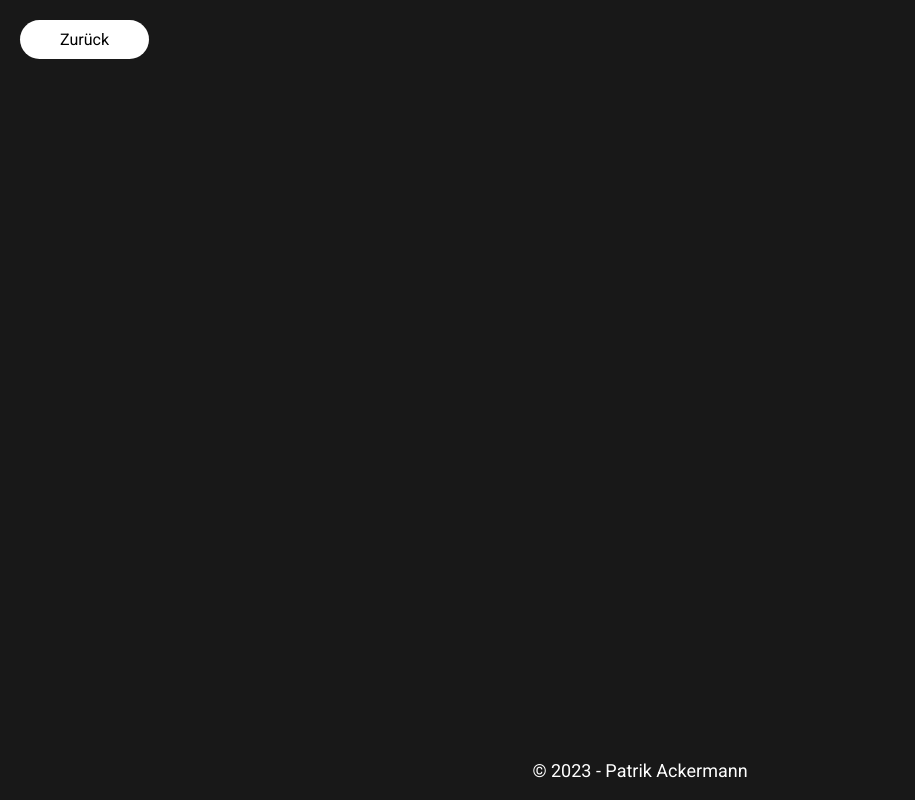
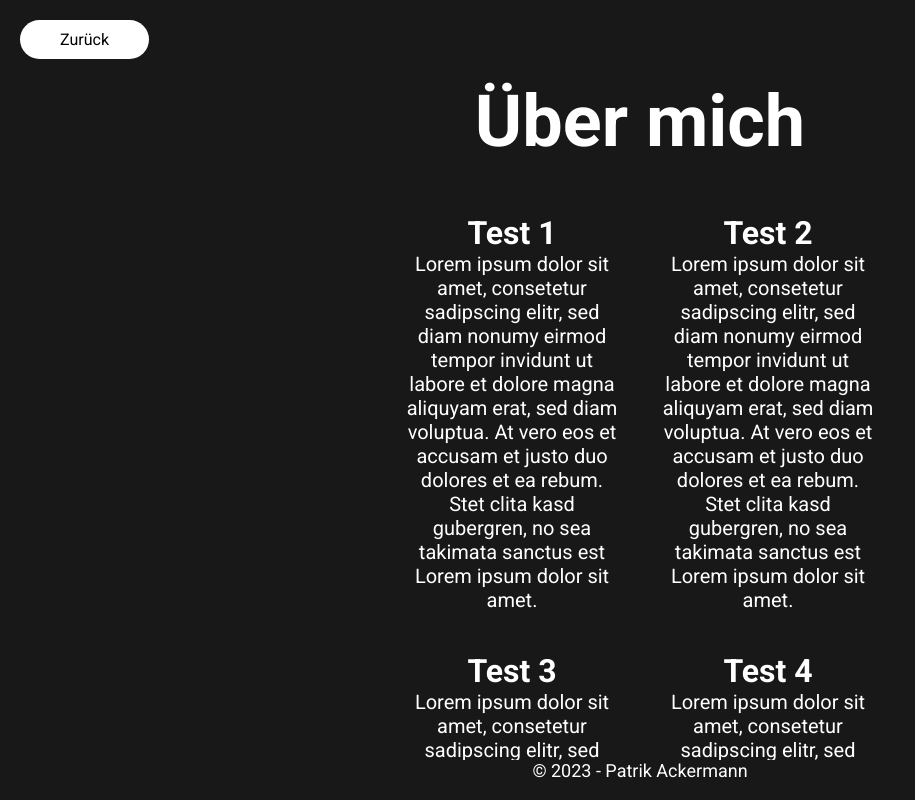
Before and after one commit to PatrikAckermann/Portfolio, a React (Create React App) app: page /about in a window 1280 px wide. Shown: the whole page, without its empty margins (0-915 px from the left). Built offline with nearby package versions, Linux system fonts and the light colour scheme.

Commit message:
Added about me page

```diff
--- a/src/CSS/AboutMe.css
+++ b/src/CSS/AboutMe.css
@@ -0,0 +1,54 @@
+.AboutFlex {
+    display: flex;
+    flex-direction: row;
+}
+
+.AboutTitle {
+    text-align: center;
+    font-size: 72px;
+}
+
+.CardTitle {
+    font-size: 32px;
+}
+
+.CardText {
+    font-size: 20px;
+}
+
+.AboutFlexLeft {
+    flex-grow: 1;
+    display: grid;
+    grid-template-columns: repeat(2, 20vw);
+    text-align: center;
+    justify-content: center;
+    margin: 30px;
+    margin-bottom: auto;
+}
+
+.Card {
+    margin: 10px;
+    border-radius: 20px;
+    padding: 10px;
+    user-select: none;
+    transition-duration: 0.2s;
+    transition-timing-function: cubic-bezier(0,.87,1,.13) ease-in-out;
+}
+
+.SelectedCard {
+    background-color: rgba(255, 255, 255, 0.2);
+}
+
+.CardImgs:hover {
+    border-radius: 20px;
+    background-color: rgba(255, 255, 255, 0.4);
+}
+
+.CardImgs > * {
+    background-color:transparent;
+}
+
+.AboutFlexRight {
+    transition-duration: 0.5s;
+    transition-timing-function: cubic-bezier(0,.87,1,.13) ease-in-out;
+}
--- /dev/null
+++ b/src/CSS/Imgs.css
@@ -0,0 +1,38 @@
+.Imgs {
+    display: flex;
+    flex-direction: row;
+}
+
+.Imgs > button {
+    padding: 0;
+    width: 40px;
+    height: 40px;
+    align-self: center;
+    transition-duration: 0.3s;
+    transition-timing-function: cubic-bezier(0,.87,1,.13) ease-in-out;
+}
+
+.ImgsContainer {
+    width: calc(50vw - 100px);
+    display: flex;
+    flex-direction: row;
+    overflow-x: hidden;
+    overflow-y: hidden;
+    scroll-snap-type: x mandatory;
+}
+
+.ImgContainer {
+    min-width: calc(50vw - 100px);
+    min-height: calc(100vh - 220px);
+    scroll-snap-align: start;
+    display: flex;
+    justify-content: center;
+    align-items: center;
+}
+
+.ImgContainer > img, .ImgContainer > video {
+    max-width: calc(50vw - 120px);
+    max-height: calc(100vh - 240px);
+    margin: 20px;
+    border-radius: 20px;
+}
--- a/src/CSS/Project.css
+++ b/src/CSS/Project.css
@@ -57,41 +57,3 @@
 .ProjectButtonsDiv > #button1 {
     margin-right: 10px;
 }
-
-.ProjectFlexRight {
-    width: 50vw;
-    display: flex;
-    flex-direction: row;
-}
-
-.ProjectFlexRight > button {
-    padding: 0;
-    width: 40px;
-    height: 40px;
-    align-self: center;
-}
-
-.ProjectImgsContainer {
-    width: calc(50vw - 100px);
-    display: flex;
-    flex-direction: row;
-    overflow-x: hidden;
-    overflow-y: hidden;
-    scroll-snap-type: x mandatory;
-}
-
-.ProjectImgContainer {
-    min-width: calc(50vw - 100px);
-    min-height: calc(100vh - 220px);
-    scroll-snap-align: start;
-    display: flex;
-    justify-content: center;
-    align-items: center;
-}
-
-.ProjectImgContainer > img, .ProjectImgContainer > video {
-    max-width: calc(50vw - 120px);
-    max-height: calc(100vh - 240px);
-    margin: 20px;
-    border-radius: 20px;
-}
--- a/src/Components/AboutMe.jsx
+++ b/src/Components/AboutMe.jsx
@@ -1,9 +1,64 @@
 import "../CSS/AboutMe.css"
 import { useOutletContext } from "react-router-dom"
+import React from "react"
+import Imgs from "./Imgs.jsx"
 
 export default function AboutMe(props) {
     var context = useOutletContext()
-    return (<div className="AboutMe">
+    var cards = []
+    var [imgs, setImgs] = React.useState([])
+    var [imgsHidden, setImgsHidden] = React.useState(true)
+    var [selectedCard, setSelectedCard] = React.useState(-1);
+
+    var cardId = -1
+    if (context.data !== undefined) {
+        cards = context.data.about.map(x => {
+            cardId += 1
+            return <Card key={cardId} id={cardId} selectedCard={selectedCard} title={x.name} text={x.text} imgs={x.imgs} setImgs={switchImgs}/>
+        })
+    }
+
+    function switchImgs(newImgs, cardId) {
+        if (imgs === newImgs) {
+            setImgsHidden(true)
+            setSelectedCard(-1)
+            setTimeout(() => setImgs([]), 500)
+        } else {
+            setSelectedCard(cardId)
+            setImgsHidden(false)
+            setImgs(newImgs)
+        }
+    }
+
+    return (<div className="AboutMe LayoutElement">
         <button onClick={() => context.scrollToArea("")} className="BackButton">Zurück</button>
+        <h1 className="AboutTitle">Über mich</h1>
+        <div className="AboutFlex">
+            <div className="AboutFlexLeft">
+                {cards}
+            </div>
+            <div className="AboutFlexRight" style={imgsHidden === false && imgs.length > 0 ? {width: "50vw"} : {width: "0vw"}}>
+                <Imgs imgs={imgs}/>
+            </div>
+        </div>
     </div>)
 }
+
+function Card(props) {
+    var cardClass = "Card"
+    if (props.imgs.length > 0) {
+        cardClass += " CardImgs"
+    }
+    if (props.id === props.selectedCard) {
+        cardClass += " SelectedCard"
+    }
+
+    function nothing() {}
+
+    return (
+        <div className={cardClass} onClick={() => props.imgs.length > 0 ? props.setImgs(props.imgs, props.id) : nothing()}>
+            <h2 className="CardTitle">{props.title}</h2>
+            <p className="CardText">{props.text}</p>
+        </div>
+    )
+}
--- a/src/Components/App.jsx
+++ b/src/Components/App.jsx
@@ -17,9 +17,7 @@ var router = createBrowserRouter(createRoutesFromElements(
         <Route path="languages" element={<Language/>}>
             <Route path=":language"/>
         </Route>
-        <Route path="about" element={<AboutMe/>}>
-            <Route path=":topic"/>
-        </Route>
+        <Route path="about" element={<AboutMe/>}/>
         <Route path="contact" element={<Contact/>}/>
     </Route>
 ))
--- /dev/null
+++ b/src/Components/Imgs.jsx
@@ -0,0 +1,48 @@
+import "../CSS/Imgs.css"
+
+export default function Imgs(props) {
+    var images = []
+    var currentImg = 0
+
+    if (props.imgs !== undefined) {
+        images = props.imgs.map(img => {
+            var image = img.startsWith("http") ? img : require("./" + img)
+            if (img.endsWith("mp4")) {
+                return <div className="ImgContainer" key={img}><video loop autoPlay src={image} alt="Bild konnte nicht geladen werden."/></div>
+            }
+            return <div className="ImgContainer" key={img}><img src={image} alt="Bild konnte nicht geladen werden."/></div>
+        })
+    }
+
+    function scrollImagesLeft() {
+        var divs = document.getElementsByClassName("ImgsContainer")
+        currentImg -= 1
+        if (currentImg < 0) {currentImg = images.length - 1}
+        for(var key in divs) {
+            if (["0", "1", "2", "3", "4", "5", "6"].includes(key)) {
+                divs[key].scrollTo({left: divs[key].offsetWidth * currentImg, behavior: "smooth"})
+            }
+        }
+    }
+
+    function scrollImagesRight() {
+        var divs = document.getElementsByClassName("ImgsContainer")
+        currentImg += 1
+        if (currentImg >= images.length) {currentImg = 0}
+        for(var key in divs) {
+            if (["0", "1", "2", "3", "4", "5", "6"].includes(key)) {
+                divs[key].scrollTo({left: divs[key].offsetWidth * currentImg, behavior: "smooth"})
+            }
+        }
+    }
+
+    return (
+        <div className="Imgs">
+            <button onClick={scrollImagesLeft} style={images.length > 1 ? {width: "40px"} : {width: "0px"}}>{"<"}</button>
+            <div className="ImgsContainer" id="ImgsContainer">
+                {images}
+            </div>
+            <button onClick={scrollImagesRight} style={images.length > 1 ? {width: "40px"} : {width: "0px"}}>{">"}</button>
+        </div>
+    )
+}
--- a/src/Components/Layout.jsx
+++ b/src/Components/Layout.jsx
@@ -44,7 +44,7 @@ export default function Layout() {
     <div className="Layout">
         <div className="LayoutContainer">
             <Empty/>
-            {location.pathname.startsWith("/about") ? <Outlet context={{scrollToArea: scrollToArea}}/> : <Empty/>}
+            {location.pathname.startsWith("/about") ? <Outlet context={{scrollToArea: scrollToArea, data: loaderData}}/> : <Empty/>}
             <Empty/>
             <Outlet context={{scrollToArea: scrollToArea, data: loaderData}}/>
             <Home loaderData={loaderData} scrollToArea={scrollToArea}/>
--- a/src/data.json
+++ b/src/data.json
@@ -124,5 +124,27 @@
                 "link": "https://github.com/PatrikAckermann/ToDoList"
             }
         }
-    }
+    },
+    "about": [
+        {
+            "name": "Test 1",
+            "text": "Lorem ipsum dolor sit amet, consetetur sadipscing elitr, sed diam nonumy eirmod tempor invidunt ut labore et dolore magna aliquyam erat, sed diam voluptua. At vero eos et accusam et justo duo dolores et ea rebum. Stet clita kasd gubergren, no sea takimata sanctus est Lorem ipsum dolor sit amet.",
+            "imgs": ["img/placeholder5000x5000.png", "img/placeholder5000x5000.png"]
+        },
+        {
+            "name": "Test 2",
+            "text": "Lorem ipsum dolor sit amet, consetetur sadipscing elitr, sed diam nonumy eirmod tempor invidunt ut labore et dolore magna aliquyam erat, sed diam voluptua. At vero eos et accusam et justo duo dolores et ea rebum. Stet clita kasd gubergren, no sea takimata sanctus est Lorem ipsum dolor sit amet.",
+            "imgs": []
+        },
+        {
+            "name": "Test 3",
+            "text": "Lorem ipsum dolor sit amet, consetetur sadipscing elitr, sed diam nonumy eirmod tempor invidunt ut labore et dolore magna aliquyam erat, sed diam voluptua. At vero eos et accusam et justo duo dolores et ea rebum. Stet clita kasd gubergren, no sea takimata sanctus est Lorem ipsum dolor sit amet.",
+            "imgs": ["img/placeholder5000x5000.png"]
+        },
+        {
+            "name": "Test 4",
+            "text": "Lorem ipsum dolor sit amet, consetetur sadipscing elitr, sed diam nonumy eirmod tempor invidunt ut labore et dolore magna aliquyam erat, sed diam voluptua. At vero eos et accusam et justo duo dolores et ea rebum. Stet clita kasd gubergren, no sea takimata sanctus est Lorem ipsum dolor sit amet.",
+            "imgs": ["img/placeholder5000x5000.png"]
+        }
+    ]
 }
```
Also changed, not shown: src/Components/Project.jsx (+3 -39 lines), src/Components/img/placeholder5000x5000.png (added).
